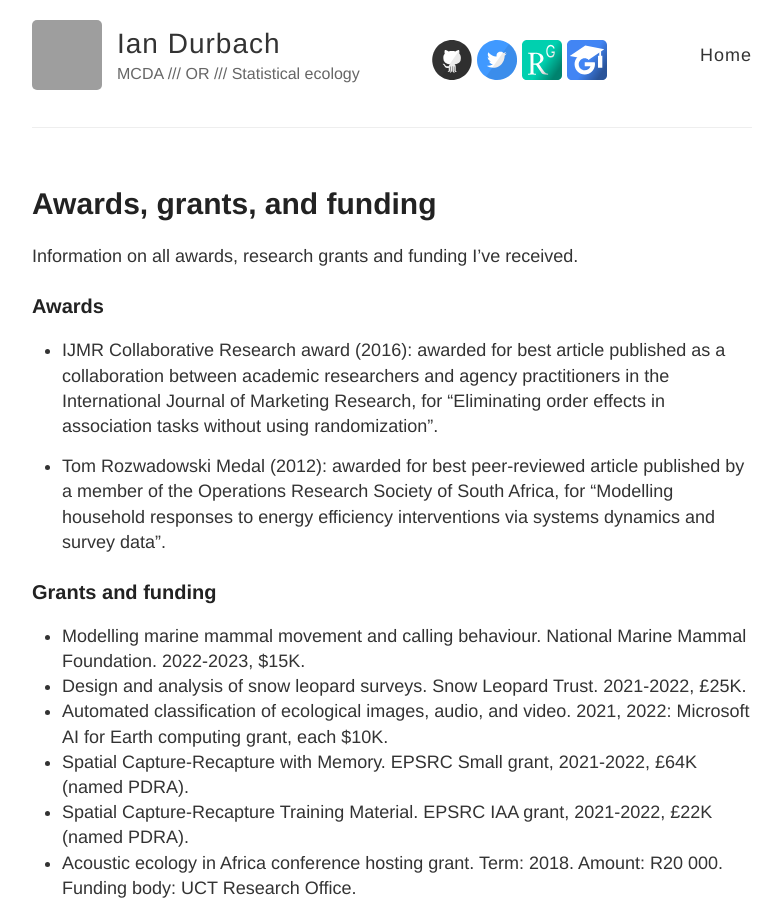
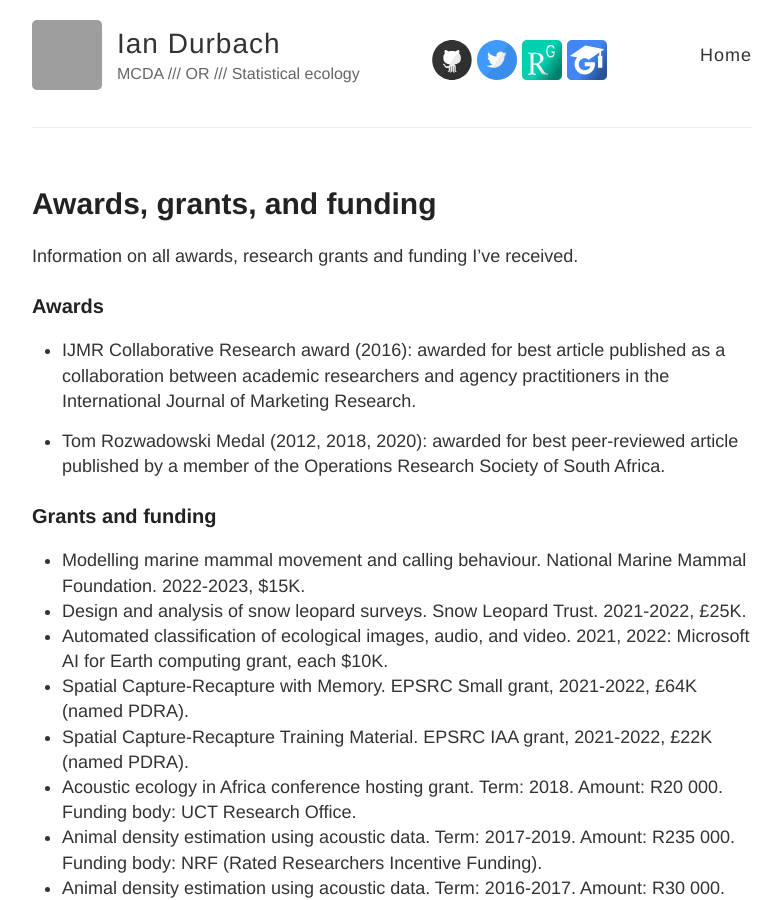
Before and after one commit to iandurbach/iandurbach.github.io, a Jekyll site: the page built from _posts/2017-09-08-funding.md, in a window 1280 px wide and 900 px high. Shown: the whole window, without its empty margins (248-1029 px from the left). Built offline with Jekyll 4.4.1, drawn with Linux system fonts in a browser that asks for light colours; grey boxes are pictures that could not be loaded.

Commit message:
Update 2017-09-08-funding.md

```diff
--- a/_posts/2017-09-08-funding.md
+++ b/_posts/2017-09-08-funding.md
@@ -7,9 +7,9 @@ Information on all awards, research grants and funding I've received.
 
 ### Awards
 
-- IJMR Collaborative Research award (2016): awarded for best article published as a collaboration between academic researchers and agency practitioners in the International Journal of Marketing Research, for “Eliminating order effects in association tasks without using randomization”.
+- IJMR Collaborative Research award (2016): awarded for best article published as a collaboration between academic researchers and agency practitioners in the International Journal of Marketing Research.
 
-- Tom Rozwadowski Medal (2012): awarded for best peer-reviewed article published by a member of the Operations Research Society of South Africa, for “Modelling household responses to energy efficiency interventions via systems dynamics and survey data”.
+- Tom Rozwadowski Medal (2012, 2018, 2020): awarded for best peer-reviewed article published by a member of the Operations Research Society of South Africa.
 
 ### Grants and funding
 
```
